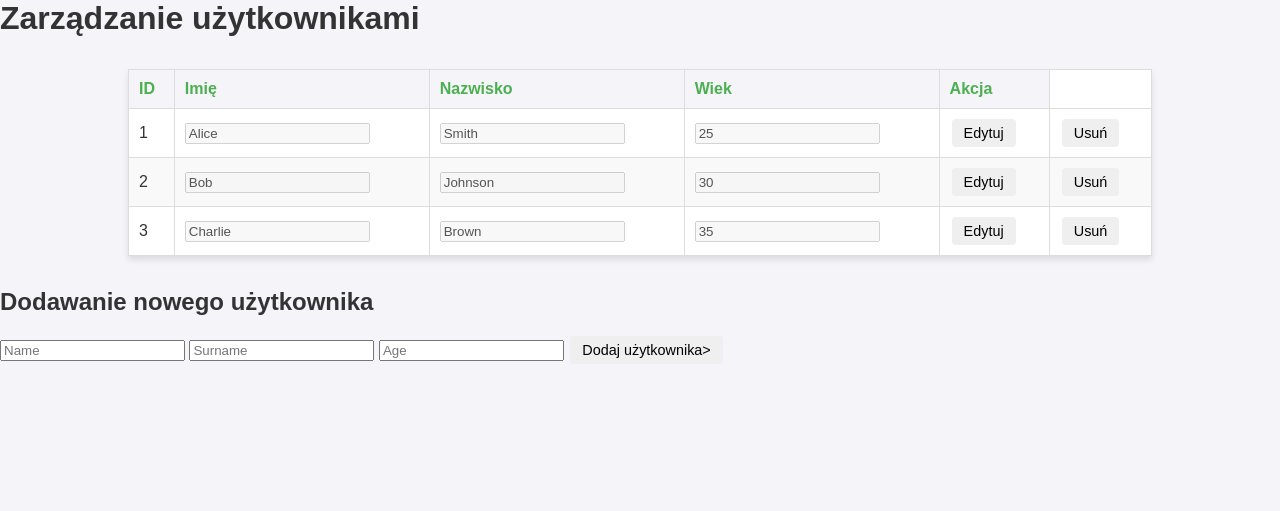
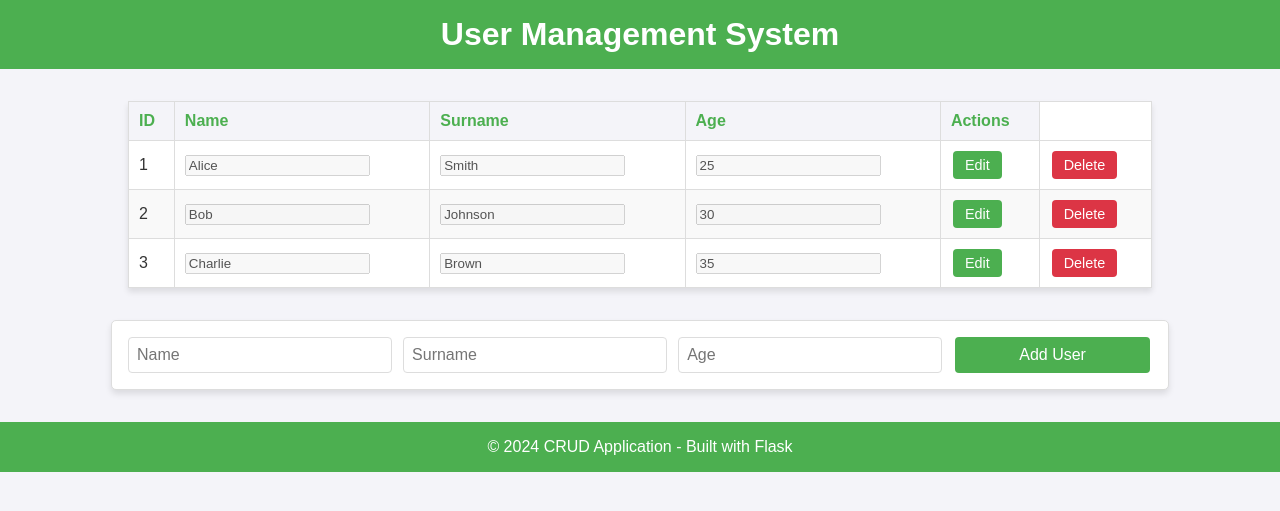
Before and after one commit to NaviteLogger/Sas-University-Classes, a Flask app: page / in a window 1280 px wide. Shown: the top 511 px of the page. Run offline with Flask 3, Linux system fonts and the light colour scheme; data comes from the database, SQL or seed files in the repository.

```diff
--- a/templates/index.html
+++ b/templates/index.html
@@ -4,7 +4,7 @@
 <head>
     <meta charset="UTF-8">
     <meta name="viewport" content="width=device-width, initial-scale=1.0">
-    <title>Aplikacja CRUD</title>
+    <title>CRUD Application</title>
     <style>
         body {
             font-family: Arial, sans-serif;
@@ -152,15 +152,18 @@
 </head>
 
 <body>
-    <h1>Zarządzanie użytkownikami</h1>
+    <header>
+        <h1>User Management System</h1>
+    </header>
+
     <table>
         <thead>
             <tr>
                 <th>ID</th>
-                <th>Imię</th>
-                <th>Nazwisko</th>
-                <th>Wiek</th>
-                <th>Akcja</th>
+                <th>Name</th>
+                <th>Surname</th>
+                <th>Age</th>
+                <th>Actions</th>
             </tr>
         </thead>
         <tbody>
@@ -176,30 +179,35 @@
                     <td><input type="number" name="age" value="{{ user[3] }}" data-original-value="{{ user[3] }}"
                             disabled></td>
                     <td>
-                        <button type="button" id="edit-btn-{{ user[0] }}"
-                            onclick="enableEdit({{ user[0] }})">Edytuj</button>
-                        <button type="submit" id="confirm-btn-{{ user[0] }}" style="display:none;">Potwierdz</button>
-                        <button type="button" id="cancel-btn-{{ user[0] }}" onclick="cancelEdit({{ user[0] }})"
-                            style="display:none;">Anuluj</button>
+                        <button type="button" id="edit-btn-{{ user[0] }}" class="edit"
+                            onclick="enableEdit({{ user[0] }})">Edit</button>
+                        <button type="submit" id="confirm-btn-{{ user[0] }}" class="confirm"
+                            style="display:none;">Confirm</button>
+                        <button type="button" id="cancel-btn-{{ user[0] }}" class="cancel"
+                            onclick="cancelEdit({{ user[0] }})" style="display:none;">Cancel</button>
                     </td>
                 </form>
                 <!-- Delete Form -->
                 <td>
                     <form method="POST" action="{{ url_for('delete_user', user_id=user[0]) }}">
-                        <button type="submit">Usuń</button>
+                        <button type="submit" class="delete">Delete</button>
                     </form>
                 </td>
             </tr>
             {% endfor %}
         </tbody>
     </table>
-    <h2>Dodawanie nowego użytkownika</h2>
-    <form method="POST" action="{{ url_for('add_user') }}">
+
+    <form method="POST" action="{{ url_for('add_user') }}" class="add-user">
         <input type="text" name="name" placeholder="Name" required>
         <input type="text" name="surname" placeholder="Surname" required>
         <input type="number" name="age" placeholder="Age" required>
-        <button type="submit">Dodaj użytkownika>
+        <button type="submit">Add User</button>
     </form>
+
+    <footer>
+        &copy; 2024 CRUD Application - Built with Flask
+    </footer>
 </body>
 
 </html>
```
